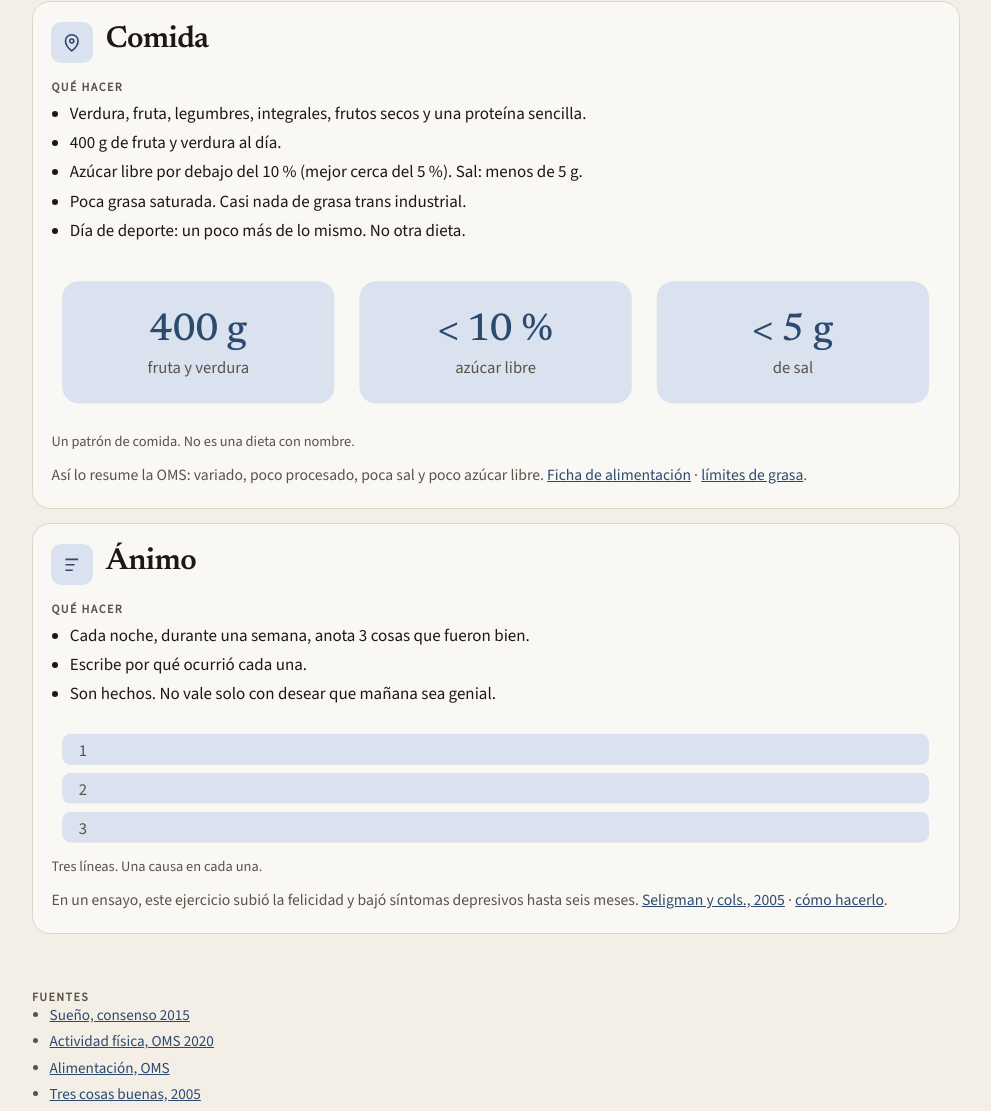
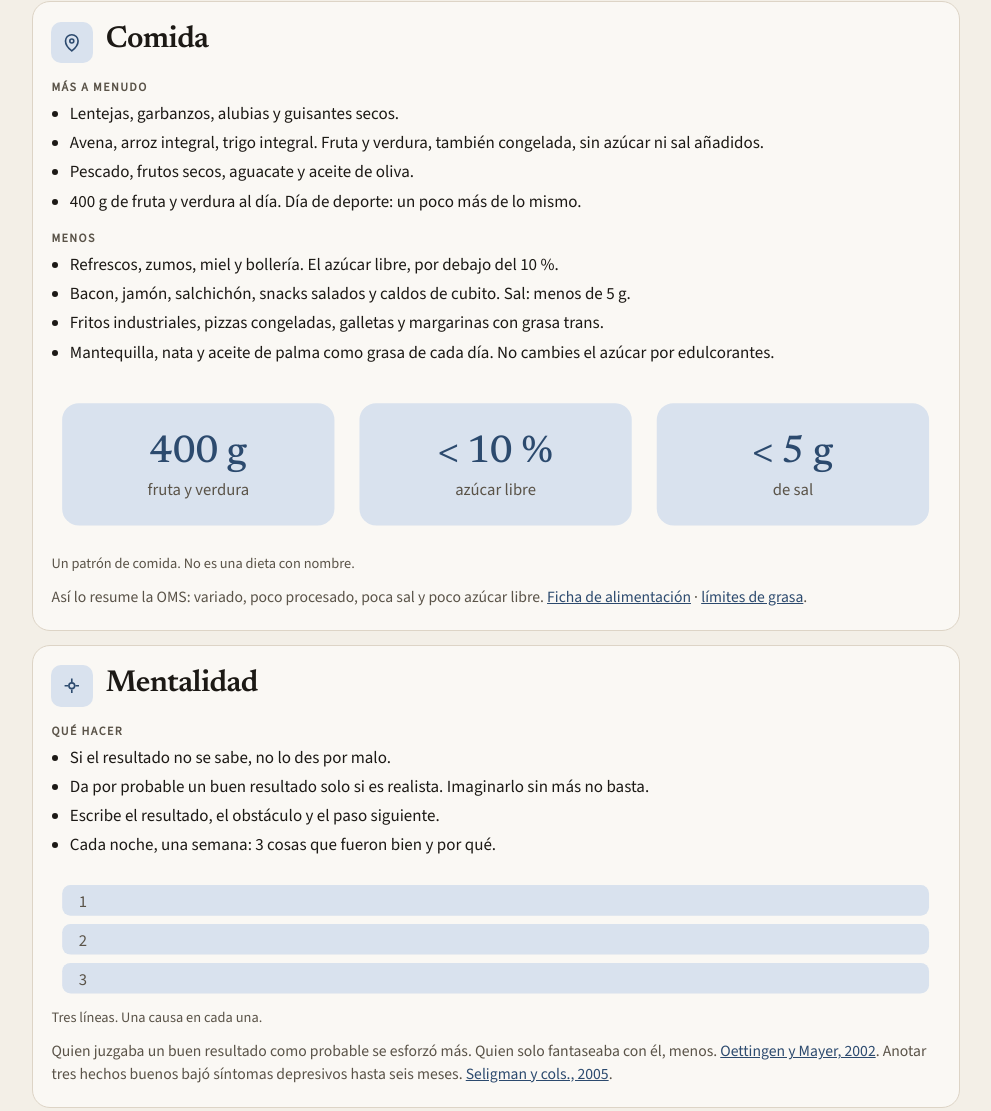
Before and after one commit to Marcos1995/h-bitos, a plain HTML site: page index.html in a window 1280 px wide. Shown: the part 1453-2564 px from the top of the page, without its empty margins (144-1135 px from the left). Drawn offline with nearby package versions, Linux system fonts and the light colour scheme.

Commit message:
Amplia mentalidad y alimentos concretos.
Co-authored-by: Cursor <cursoragent@cursor.com>

```diff
--- a/index.html
+++ b/index.html
@@ -166,7 +166,7 @@
       <li><a href="#sueno"><strong>7 h+</strong><span>de sueño</span></a></li>
       <li><a href="#ejercicio"><strong>150 min</strong><span>de movimiento</span></a></li>
       <li><a href="#comida"><strong>400 g</strong><span>fruta y verdura</span></a></li>
-      <li><a href="#animo"><strong>3</strong><span>cosas que fueron bien</span></a></li>
+      <li><a href="#mentalidad"><strong>3</strong><span>cosas que fueron bien</span></a></li>
     </ul>
   </header>
   <main class="wrap">
@@ -237,13 +237,19 @@
         <span class="ic" aria-hidden="true"><svg viewBox="0 0 24 24" fill="none" stroke="currentColor" stroke-width="1.8"><path d="M12 21s7-5.2 7-11a7 7 0 0 0-14 0c0 5.8 7 11 7 11z"/><circle cx="12" cy="10" r="2.2"/></svg></span>
         <h2>Comida</h2>
       </div>
-      <h3>Qué hacer</h3>
+      <h3>Más a menudo</h3>
       <ul>
-        <li>Verdura, fruta, legumbres, integrales, frutos secos y una proteína sencilla.</li>
-        <li>400 g de fruta y verdura al día.</li>
-        <li>Azúcar libre por debajo del 10 % (mejor cerca del 5 %). Sal: menos de 5 g.</li>
-        <li>Poca grasa saturada. Casi nada de grasa trans industrial.</li>
-        <li>Día de deporte: un poco más de lo mismo. No otra dieta.</li>
+        <li>Lentejas, garbanzos, alubias y guisantes secos.</li>
+        <li>Avena, arroz integral, trigo integral. Fruta y verdura, también congelada, sin azúcar ni sal añadidos.</li>
+        <li>Pescado, frutos secos, aguacate y aceite de oliva.</li>
+        <li>400 g de fruta y verdura al día. Día de deporte: un poco más de lo mismo.</li>
+      </ul>
+      <h3>Menos</h3>
+      <ul>
+        <li>Refrescos, zumos, miel y bollería. El azúcar libre, por debajo del 10 %.</li>
+        <li>Bacon, jamón, salchichón, snacks salados y caldos de cubito. Sal: menos de 5 g.</li>
+        <li>Fritos industriales, pizzas congeladas, galletas y margarinas con grasa trans.</li>
+        <li>Mantequilla, nata y aceite de palma como grasa de cada día. No cambies el azúcar por edulcorantes.</li>
       </ul>
       <figure>
         <svg class="chart" viewBox="0 0 640 120" role="img" aria-label="Tres cifras de la OMS: 400 gramos de fruta y verdura, menos del 10 por ciento de azúcar libre, menos de 5 gramos de sal.">
@@ -262,16 +268,17 @@
       <p class="why">Así lo resume la OMS: variado, poco procesado, poca sal y poco azúcar libre. <a href="https://www.who.int/news-room/fact-sheets/detail/healthy-diet">Ficha de alimentación</a> · <a href="https://www.who.int/europe/news-room/fact-sheets/item/nutrition---maintaining-a-healthy-lifestyle">límites de grasa</a>.</p>
     </article>
 
-    <article id="animo">
+    <article id="mentalidad">
       <div class="head">
-        <span class="ic" aria-hidden="true"><svg viewBox="0 0 24 24" fill="none" stroke="currentColor" stroke-width="1.8"><path d="M5 6h14M5 12h10M5 18h8"/></svg></span>
-        <h2>Ánimo</h2>
+        <span class="ic" aria-hidden="true"><svg viewBox="0 0 24 24" fill="none" stroke="currentColor" stroke-width="1.8"><path d="M12 4v4M12 16v4M4 12h4M16 12h4"/><circle cx="12" cy="12" r="3.2"/></svg></span>
+        <h2>Mentalidad</h2>
       </div>
       <h3>Qué hacer</h3>
       <ul>
-        <li>Cada noche, durante una semana, anota 3 cosas que fueron bien.</li>
-        <li>Escribe por qué ocurrió cada una.</li>
-        <li>Son hechos. No vale solo con desear que mañana sea genial.</li>
+        <li>Si el resultado no se sabe, no lo des por malo.</li>
+        <li>Da por probable un buen resultado solo si es realista. Imaginarlo sin más no basta.</li>
+        <li>Escribe el resultado, el obstáculo y el paso siguiente.</li>
+        <li>Cada noche, una semana: 3 cosas que fueron bien y por qué.</li>
       </ul>
       <figure>
         <svg class="chart" viewBox="0 0 640 92" role="img" aria-label="Tres líneas para anotar, numeradas del 1 al 3.">
@@ -284,7 +291,7 @@
         </svg>
         <figcaption>Tres líneas. Una causa en cada una.</figcaption>
       </figure>
-      <p class="why">En un ensayo, este ejercicio subió la felicidad y bajó síntomas depresivos hasta seis meses. <a href="https://pubmed.ncbi.nlm.nih.gov/16045394/">Seligman y cols., 2005</a> · <a href="https://ggia.berkeley.edu/practice/three-good-things">cómo hacerlo</a>.</p>
+      <p class="why">Quien juzgaba un buen resultado como probable se esforzó más. Quien solo fantaseaba con él, menos. <a href="https://pubmed.ncbi.nlm.nih.gov/12416922/">Oettingen y Mayer, 2002</a>. Anotar tres hechos buenos bajó síntomas depresivos hasta seis meses. <a href="https://pubmed.ncbi.nlm.nih.gov/16045394/">Seligman y cols., 2005</a>.</p>
     </article>
   </main>
   <footer class="wrap">
@@ -293,6 +300,7 @@
       <li><a href="https://pmc.ncbi.nlm.nih.gov/articles/PMC4434546/">Sueño, consenso 2015</a></li>
       <li><a href="https://bjsm.bmj.com/content/54/24/1451">Actividad física, OMS 2020</a></li>
       <li><a href="https://www.who.int/news-room/fact-sheets/detail/healthy-diet">Alimentación, OMS</a></li>
+      <li><a href="https://pubmed.ncbi.nlm.nih.gov/12416922/">Expectativa frente a fantasía, 2002</a></li>
       <li><a href="https://pubmed.ncbi.nlm.nih.gov/16045394/">Tres cosas buenas, 2005</a></li>
     </ul>
   </footer>
```
